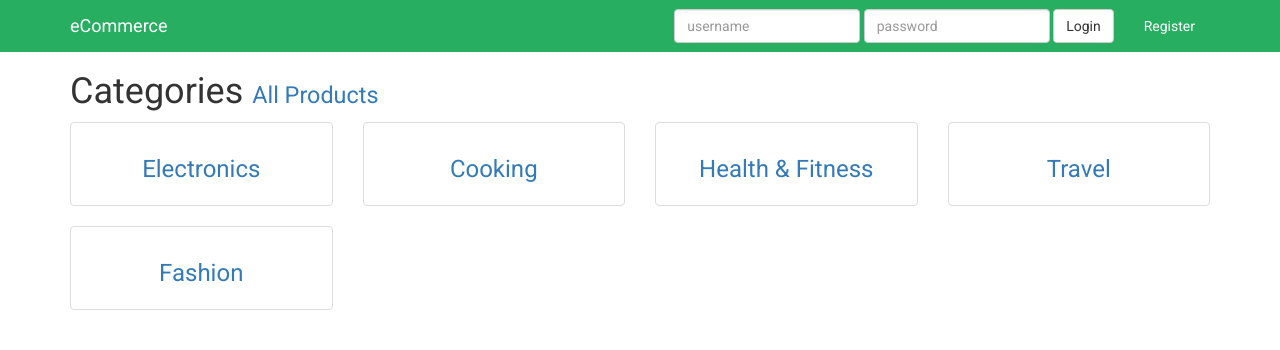
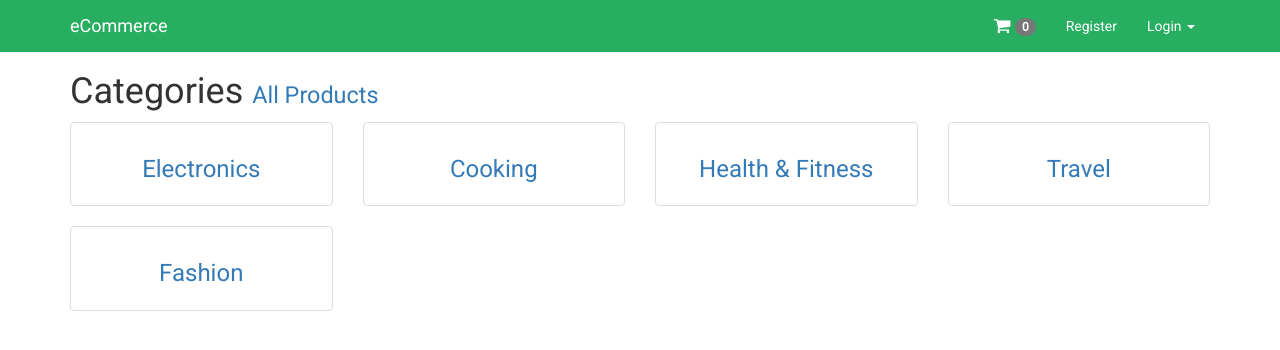
Before and after one commit to tthomas17/eCommerce, a Django app: page /categories/ in a window 1280 px wide. Shown: the top 350 px of the page. Run offline with Django 3.2, Linux system fonts and the light colour scheme; data comes from the database, SQL or seed files in the repository; both versions use the stored data as it was after the commit; some libraries are stand-ins or nearby versions.

Commit message:
updated navbar login and added shopping cart icon

```diff
--- a/static/css/custom.css
+++ b/static/css/custom.css
@@ -37,3 +37,8 @@ body{
 	text-decoration: line-through;
 	color: red;
 }
+
+.shopping-cart{
+	font-size: 18px;
+	vertical-align: middle;
+}
--- a/templates/navbar.html
+++ b/templates/navbar.html
@@ -13,13 +13,17 @@
 
     <!-- Collect the nav links, forms, and other content for toggling -->
     <div class="collapse navbar-collapse" id="bs-example-navbar-collapse-1">
-
       <ul class="nav navbar-nav navbar-right">
+        <li class='shopping-cart'><a href='#'><i class="fa fa-shopping-cart" aria-hidden="true"></i> <span class='badge'>0</span></a></li>
         {% if request.user.is_authenticated %}
           <li><a href=''>Logged In as {{request.user}}</a></li>
           <li><a href="{% url 'auth_logout' %}">Logout</a></li>
         {% else %}
+          <li><a href="{% url 'registration_register' %}">Register</a></li>
           {% if not "accounts/login" in request.get_full_path %}
+          <li class="dropdown">
+            <a href="#" class="dropdown-toggle" data-toggle="dropdown" role="button" aria-haspopup="true" aria-expanded="false">Login <span class="caret"></span></a>
+            <ul class="dropdown-menu">
               <form class='navbar-form navbar-left' method='POST' action='{% url "auth_login" %}'>{% csrf_token %}
               <div class='form-group'>
               <input type='text' class='form-control' name='username' placeholder='username' />
@@ -27,10 +31,12 @@
               <div class='form-group'>
               <input type='password' class='form-control' name='password' placeholder='password' />
               </div>
-        <button type='submit' class='btn btn-default'>Login</button>
+              <button type='submit' class='btn btn-block'>Login</button>
               </form>
+              <p class='text-center'><a href='{% url "auth_password_reset" %}'> Forgot Password?</a></p>
+            </ul>
+          </li>
           {% endif %}
-        <li><a href="{% url 'registration_register' %}">Register</a></li>
         {% endif %}
       </ul>
     </div><!-- /.navbar-collapse -->
```
Also changed, not shown: db.sqlite3. Lines whose indentation alone changed are shown as unchanged.
